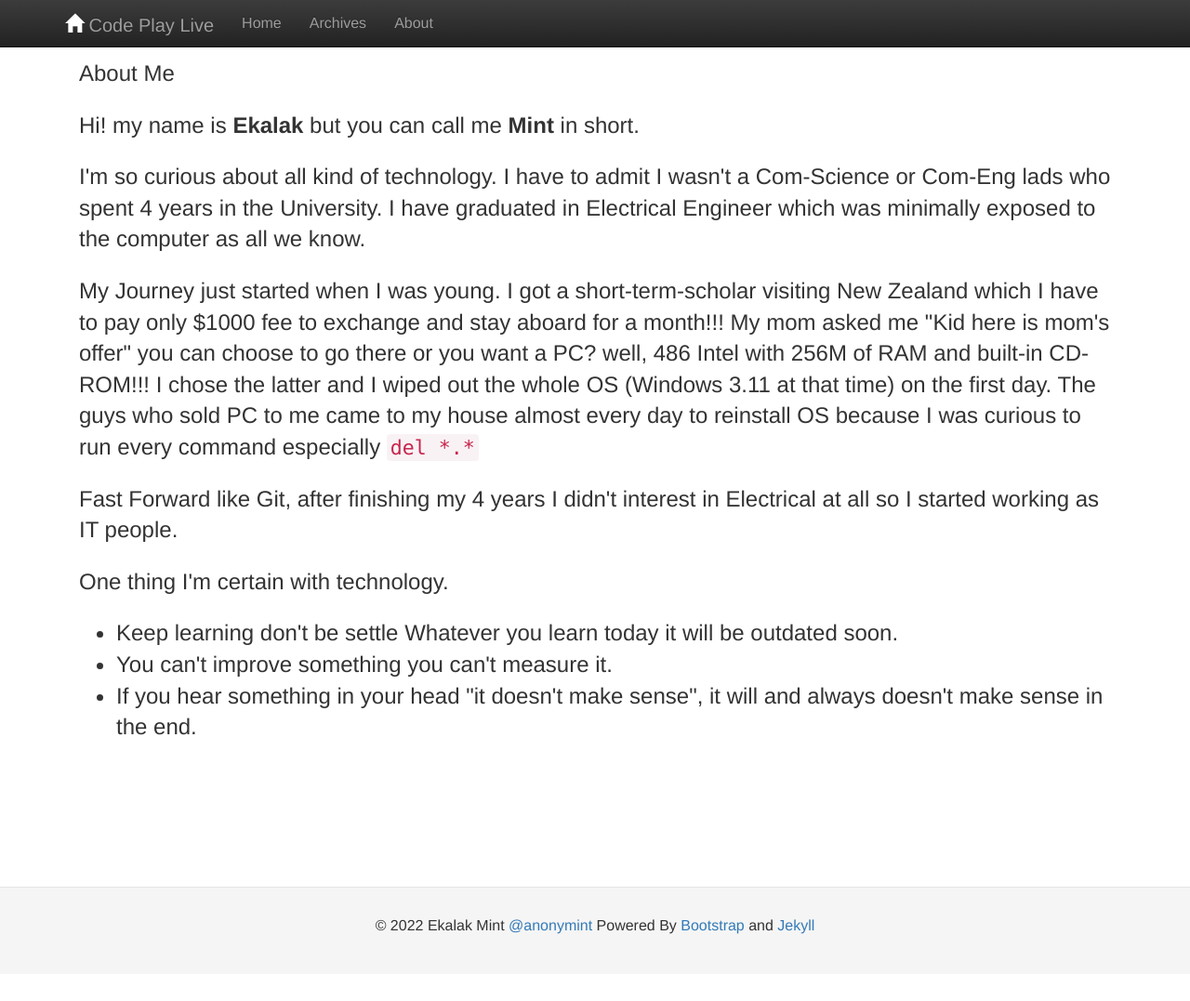
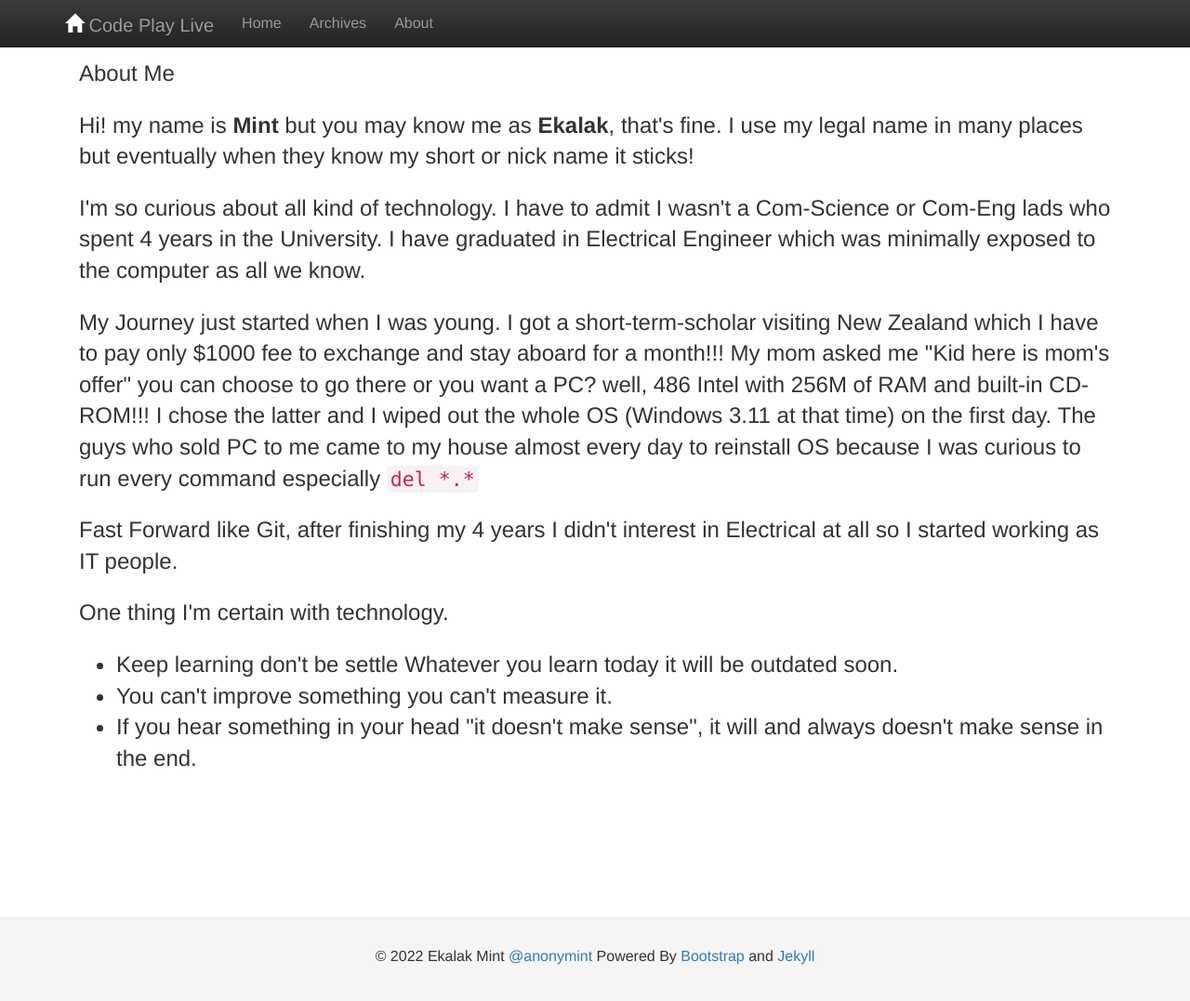
Before and after one commit to anonymint/anonymint.github.com, a Jekyll site: the page built from about.md, in a window 1280 px wide and 1112 px high. Shown: the top 1077 px of the window at 93% size. Built offline with Jekyll 4.4.1, drawn with Linux system fonts in a browser that asks for light colours; nearby versions of some CDN libraries.

Commit message:
Update about.md

```diff
--- a/about.md
+++ b/about.md
@@ -6,7 +6,7 @@ title: Code·Play·Live | About Me
 <h1 class="lead">About Me</h1>
 
 <p class="lead">
-Hi! my name is <strong>Ekalak</strong> but you can call me <strong>Mint</strong> in short.
+Hi! my name is <strong>Mint</strong> but you may know me as <strong>Ekalak</strong>, that's fine. I use my legal name in many places but eventually when they know my short or nick name it sticks!
 </p>
 
 <p class="lead">
```
